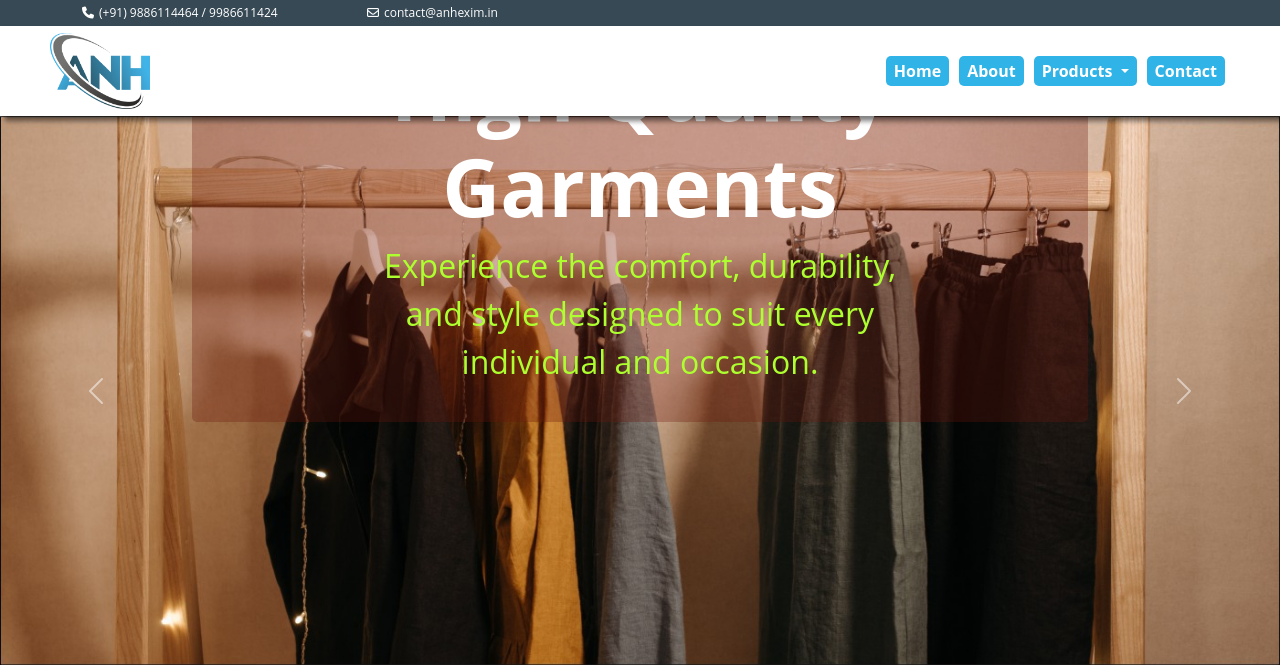
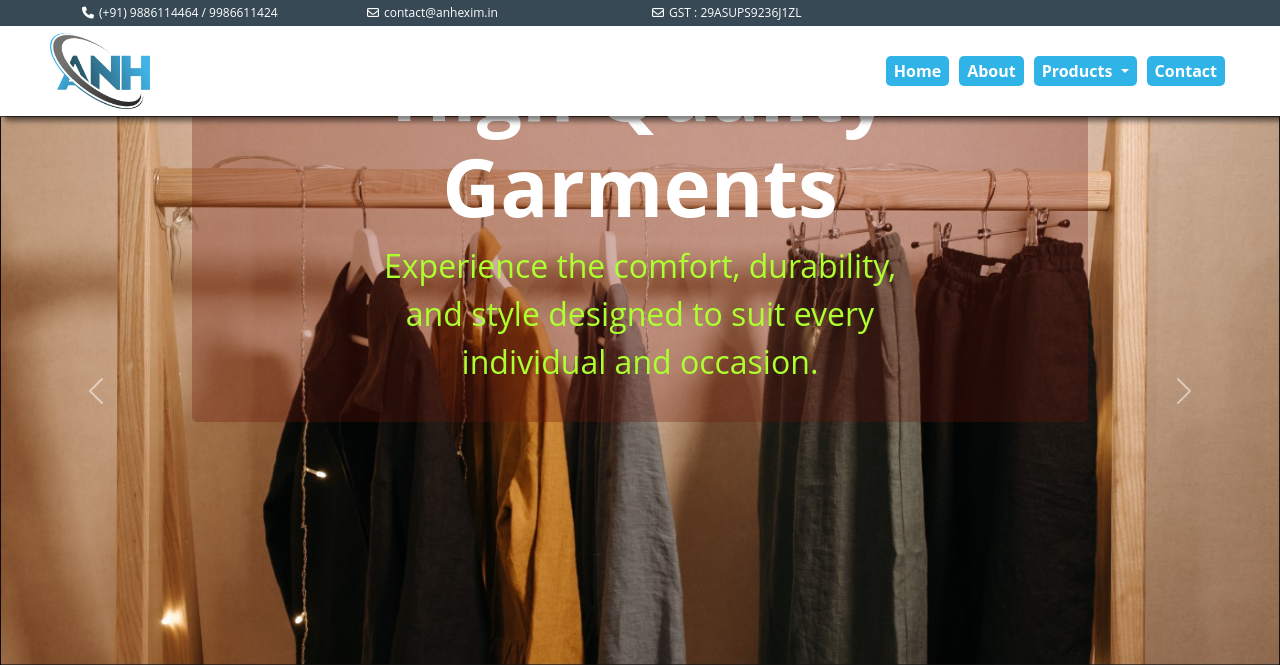
Before and after one commit to kavilashTech/asiya, a PHP site: page /index.php in a window 1280 px wide. Shown: the top 665 px of the page. Run offline with PHP 8.4, Linux system fonts and the light colour scheme.

Commit message:
gst added

```diff
--- a/includes/header.php
+++ b/includes/header.php
@@ -29,6 +29,7 @@
                 <div class="row">
                     <div class="col-sm-3 col-xs-5"><i class="fa-solid fa-phone"></i>(+91) 9886114464 / 9986611424 </div>
                     <div class="col-sm-3  col-xs-5"><i class="fa-regular fa-envelope"></i>contact@anhexim.in</div>
+                    <div class="col-sm-3  col-xs-5"><i class="fa-regular fa-envelope"></i>GST : 29ASUPS9236J1ZL</div>
                 </div>
             </div>
         </div>
```
